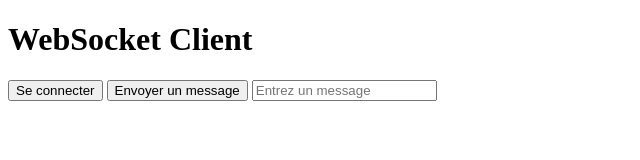
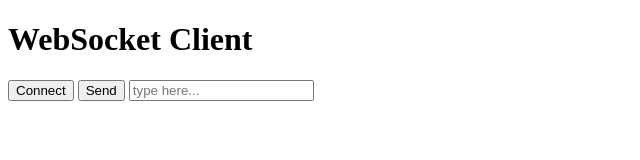
Before and after one commit to ISDriss/web_workshop, a plain HTML site: page index.html in a window 1280 px wide. Shown: the whole page, without its empty margins (0-640 px from the left). Drawn offline with Linux system fonts and the light colour scheme.

Commit message:
add base website model

```diff
--- a/index.html
+++ b/index.html
@@ -4,10 +4,12 @@
   <title>WebSocket Client</title>
 </head>
 <body>
-  <h1>WebSocket Client</h1>
-  <button id="connect-button">Se connecter</button>
-  <button id="send-button">Envoyer un message</button>
-  <input id="message-input" type="text" placeholder="Entrez un message">
+  <div class="header">
+    <h1>WebSocket Client</h1>
+  </div>
+  <button id="connect-button">Connect</button>
+  <button id="send-button">Send</button>
+  <input id="message-input" type="text" placeholder="type here...">
   <div id="output"></div>
 
   <script src="script.js"></script>
```
Also changed, not shown: styles.css (added).
